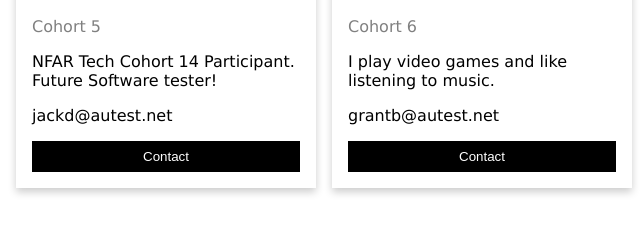
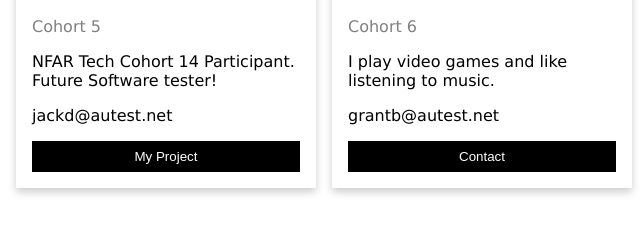
Before and after one commit to TechCohort14/TicTacToe, a plain HTML site: page home.html in a window 1280 px wide. Shown: the part 924-1149 px from the top of the page, 0-640 px from the left. Drawn offline with Linux system fonts and the light colour scheme.

Commit message:
update to jdCardLink

```diff
--- a/home.html
+++ b/home.html
@@ -99,7 +99,7 @@
             <p class="title">Cohort 5</p>
             <p>NFAR Tech Cohort 14 Participant. Future Software tester!</p>
             <p>jackd@autest.net</p>
-            <p><button class="button">Contact</button></p>
+            <p><a href="/jdTicTacToe.html"><button class="button">My Project</button></a></p>
         </div>
       </div>
       </div>
```
